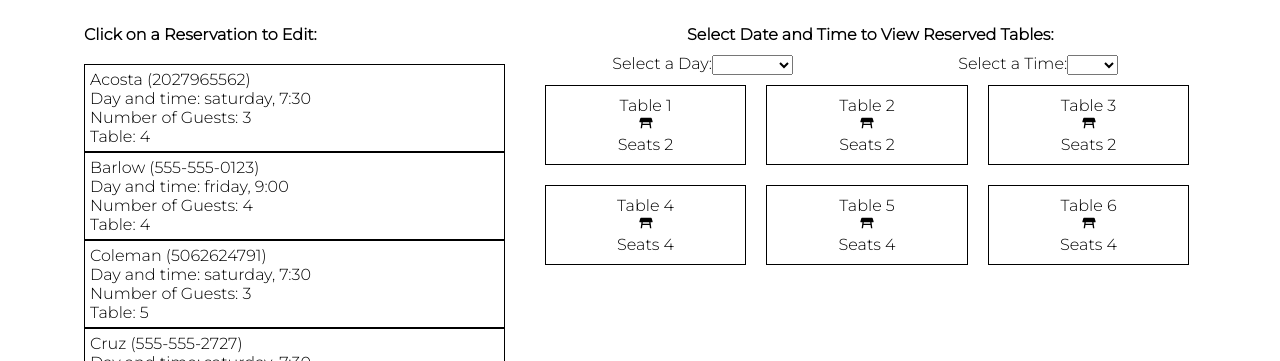
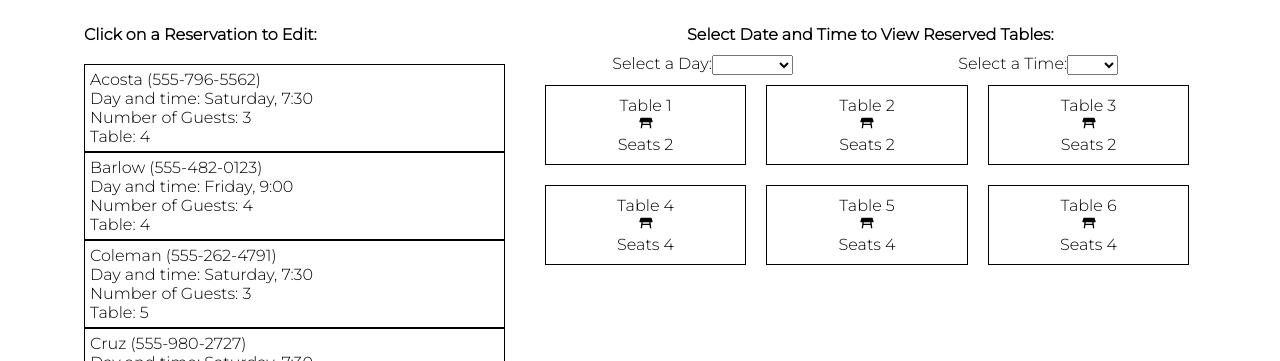
Before and after one commit to jgrimes86/Waku-Waku-Sushi-Restaurant, a React (Create React App) app: page /staff in a window 1280 px wide. Shown: the part 439-800 px from the top of the page. Built offline with nearby package versions, Linux system fonts and the light colour scheme; data requests are answered from the project's data file.

Commit message:
Changed all 'friday' and 'saturday' to 'Friday' and 'Saturday'

```diff
--- a/db.json
+++ b/db.json
@@ -129,80 +129,80 @@
     {
       "id": 1,
       "name": "Barlow",
-      "phoneNumber": "555-555-0123",
+      "phoneNumber": "555-482-0123",
       "guests": "4",
-      "date": "friday",
+      "date": "Friday",
       "table": "4",
       "time": "9:00"
     },
     {
       "id": 2,
       "name": "Cruz",
-      "phoneNumber": "555-555-2727",
+      "phoneNumber": "555-980-2727",
       "guests": "2",
-      "date": "saturday",
+      "date": "Saturday",
       "table": "2",
       "time": "7:30"
     },
     {
       "id": 3,
       "name": "Rojas",
-      "phoneNumber": "7916122209",
+      "phoneNumber": "555-612-2209",
       "guests": "2",
-      "date": "friday",
+      "date": "Friday",
       "table": "2",
       "time": "9:00"
     },
     {
       "id": 4,
       "name": "Sutton",
-      "phoneNumber": "6072951704",
+      "phoneNumber": "555-295-1704",
       "guests": "2",
-      "date": "friday",
+      "date": "Friday",
       "table": "3",
       "time": "7:30"
     },
     {
       "id": 5,
       "name": "Hodges",
-      "phoneNumber": "6345895924",
+      "phoneNumber": "555-589-5924",
       "guests": "2",
-      "date": "saturday",
+      "date": "Saturday",
       "table": "2",
       "time": "9:00"
     },
     {
       "id": 6,
       "name": "Acosta",
-      "phoneNumber": "2027965562",
+      "phoneNumber": "555-796-5562",
       "guests": "3",
-      "date": "saturday",
+      "date": "Saturday",
       "table": "4",
       "time": "7:30"
     },
     {
       "id": 7,
       "name": "Park",
-      "phoneNumber": "5802032085",
+      "phoneNumber": "555-203-2085",
       "guests": "4",
-      "date": "friday",
+      "date": "Friday",
       "table": "5",
       "time": "7:30"
     },
     {
       "id": 8,
       "name": "Coleman",
-      "phoneNumber": "5062624791",
+      "phoneNumber": "555-262-4791",
       "guests": "3",
-      "date": "saturday",
+      "date": "Saturday",
       "table": "5",
       "time": "7:30"
     },
     {
       "name": "Duncan",
-      "phoneNumber": "8574415978",
+      "phoneNumber": "555-441-5978",
       "guests": "4",
-      "date": "saturday",
+      "date": "Saturday",
       "time": "7:30",
       "table": 6,
       "id": 9
@@ -210,9 +210,9 @@
     {
       "id": 10,
       "name": "Lee",
-      "phoneNumber": "2835887244",
+      "phoneNumber": "555-588-7244",
       "guests": "2",
-      "date": "saturday",
+      "date": "Saturday",
       "table": "3",
       "time": "9:00"
     }
--- a/src/Components/EditRes.js
+++ b/src/Components/EditRes.js
@@ -19,8 +19,8 @@ function EditRes({handleSubmit, editResForm, handleChange, clearFormContent, del
                     onChange={handleChange}
                 >
                     <option value=""></option>
-                    <option value="friday">Friday</option>
-                    <option value="saturday">Saturday</option>
+                    <option value="Friday">Friday</option>
+                    <option value="Saturday">Saturday</option>
                 </select>
                 <br />
                 <label htmlFor="time">Time: </label>
--- a/src/Components/ReservationForm.js
+++ b/src/Components/ReservationForm.js
@@ -81,9 +81,9 @@ function ReservationForm() {
                 }
             })
             .then(rez => {
-                if (day === "friday") {
+                if (day === "Friday") {
                     onFriTableUpdate(rez)
-                } else if (day === "saturday") {
+                } else if (day === "Saturday") {
                     onSatTableUpdate(rez)
                 }
             })
@@ -144,7 +144,7 @@ function ReservationForm() {
         let guest = rezFormData.guests
 
         if (day && guest) {
-            let db = day === "friday" ? friRez : satRez;
+            let db = day === "Friday" ? friRez : satRez;
 
             const filterbyGuestAmt = db.filter((res) => {
                 if (guest <= res.seats) return res
@@ -156,7 +156,7 @@ function ReservationForm() {
             let db
 
             if (day) {
-                if (day === "friday") {
+                if (day === "Friday") {
                     db = friRez
                 } else {
                     db = satRez
@@ -185,8 +185,8 @@ function ReservationForm() {
                     value={rezFormData.date}
                 >
                     <option value="" disabled>-----</option>
-                    <option value="friday">Fri, Oct 20</option>
-                    <option value="saturday">Sat, Oct 21</option>
+                    <option value="Friday">Fri, Oct 20</option>
+                    <option value="Saturday">Sat, Oct 21</option>
                 </select>
 
                 {/* guests */}
--- a/src/Components/ReservationItem.js
+++ b/src/Components/ReservationItem.js
@@ -30,8 +30,8 @@ function ReservationItem({res, clickOnReservation, selectedReservation}) {
     }
 
     // used in handleSubmit and deleteReservation
-    const originalTableDB = (date === "friday") ? friRez : satRez;
-    const originalTableDBUpdate = (date === "friday") ? setFriRez : setSatRez;
+    const originalTableDB = (date === "Friday") ? friRez : satRez;
+    const originalTableDBUpdate = (date === "Friday") ? setFriRez : setSatRez;
     const originalSeating = (time === "7:30" ? "1930-seating" : "2100-seating");
 
     function handleSubmit(event) {
@@ -43,8 +43,8 @@ function ReservationItem({res, clickOnReservation, selectedReservation}) {
             }
         }
         if (changedReservation.table !== table) {
-            const newTableDb = (changedReservation.date === "friday") ? friRez : satRez;
-            const newTableDBUpdate = (changedReservation.date === "friday") ? setFriRez : setSatRez;
+            const newTableDb = (changedReservation.date === "Friday") ? friRez : satRez;
+            const newTableDBUpdate = (changedReservation.date === "Friday") ? setFriRez : setSatRez;
             const newSeating = (changedReservation.time === "7:30" ? "1930-seating" : "2100-seating");
             // update current table
             fetch(`http://localhost:3001/${date}_tables/${table}`, {
--- a/src/Components/TableChart.js
+++ b/src/Components/TableChart.js
@@ -18,7 +18,7 @@ function TableChart({reservations, selectedReservation}) {
     }
 
     const filteredReservations = reservations.filter(res => {
-        if ((res.date === dayAndTime.day.toLowerCase()) && (res.time === dayAndTime.time)) {
+        if ((res.date === dayAndTime.day) && (res.time === dayAndTime.time)) {
             return res
         }
     })
```
